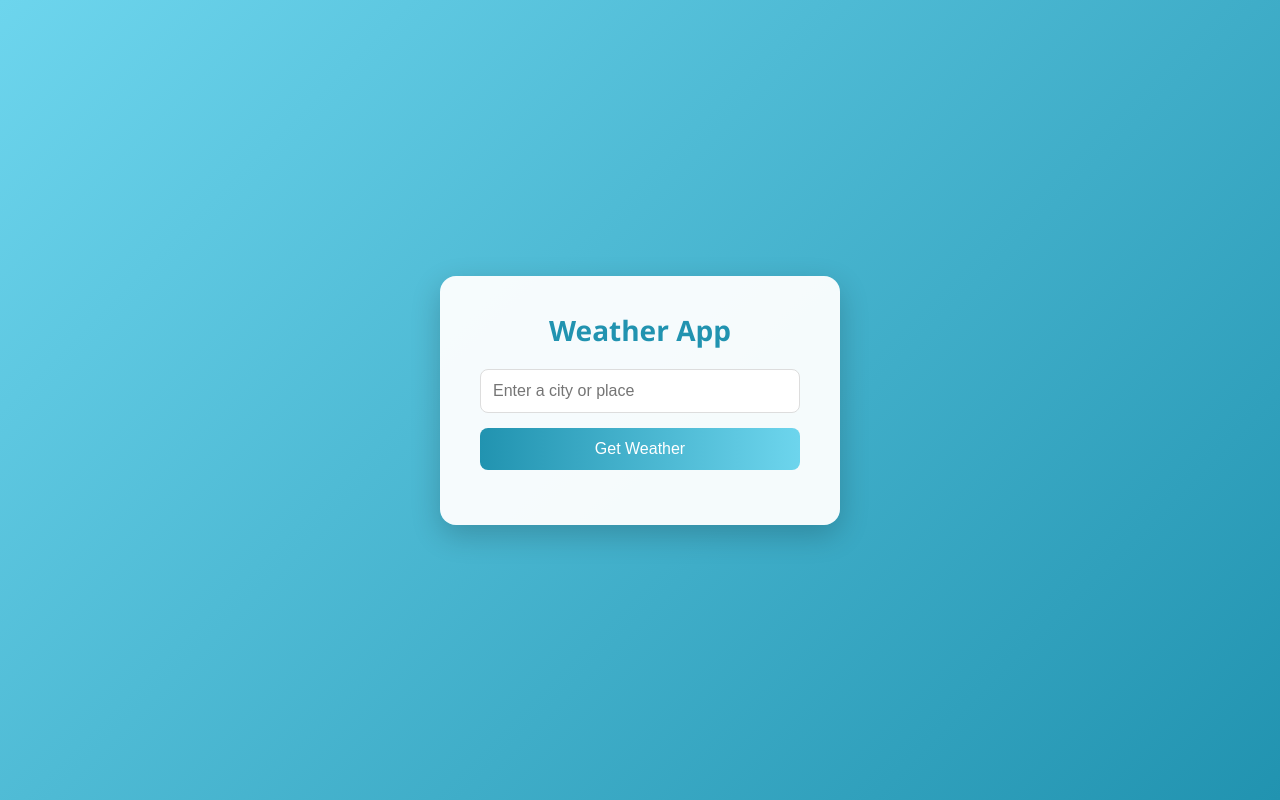
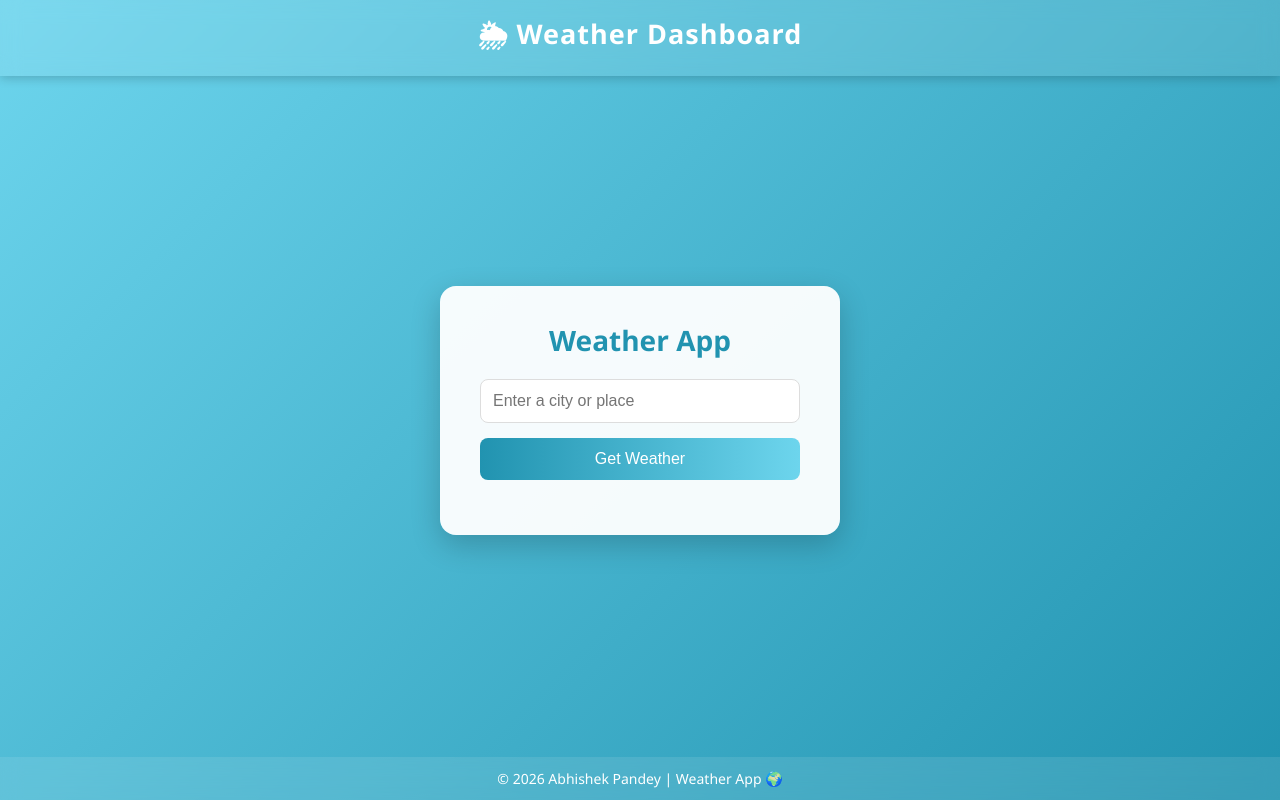
Before and after one commit to abhicse12/Weather-App, a website: page public/index.html in a window 1280 px wide. Drawn offline with Linux system fonts and the light colour scheme.

Commit message:
added header footer

```diff
--- a/public/index.html
+++ b/public/index.html
@@ -7,12 +7,24 @@
     <link rel="stylesheet" href="style.css">
 </head>
 <body>
+
+    <!-- HEADER -->
+    <header>
+        <h2>🌦 Weather Dashboard</h2>
+    </header>
+
+    <!-- MAIN -->
     <div class="container">
         <h1>Weather App</h1>
         <input type="text" id="location" placeholder="Enter a city or place" />
         <button onclick="getWeather()">Get Weather</button>
         <div id="weatherResult"></div>
     </div>
-    <script src="script.js"></script>
+
+    <!-- FOOTER -->
+    <footer>
+        <p>© 2026 Abhishek Pandey | Weather App 🌍</p>
+    </footer>
+
 </body>
 </html>
--- a/public/style.css
+++ b/public/style.css
@@ -108,3 +108,37 @@ button:hover {
         transform: translateY(0);
     }
 }
+/* HEADER */
+header {
+    position: fixed;
+    top: 0;
+    width: 100%;
+    padding: 15px 0;
+    text-align: center;
+    background: rgba(255,255,255,0.1);
+    backdrop-filter: blur(10px);
+    color: white;
+    font-size: 18px;
+    font-weight: bold;
+    letter-spacing: 1px;
+    box-shadow: 0 2px 10px rgba(0,0,0,0.2);
+}
+
+/* FOOTER */
+footer {
+    position: fixed;
+    bottom: 0;
+    width: 100%;
+    padding: 12px 0;
+    text-align: center;
+    background: rgba(255,255,255,0.1);
+    backdrop-filter: blur(10px);
+    color: white;
+    font-size: 14px;
+}
+
+/* FIX CONTENT OVERLAP */
+body {
+    padding-top: 70px;
+    padding-bottom: 50px;
+}
```
